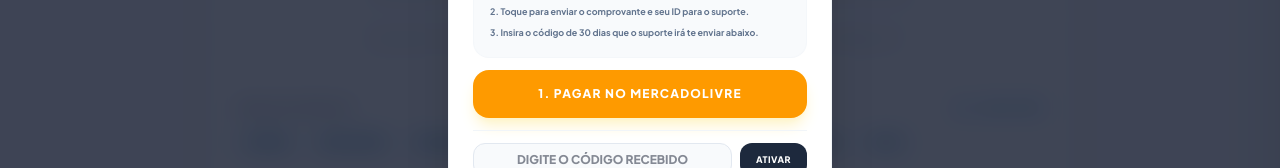
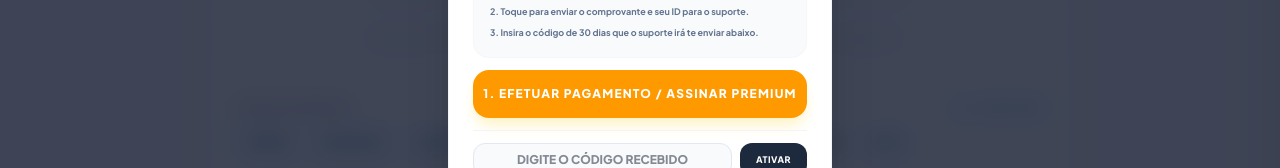
Before and after one commit to bjcarvalho007/GERADOR.PRO, a React (Vite) app: page / in a window 1280 px wide. Both pictures are taken after a click on the button "SEJA PREMIUM". Shown: the part 457-625 px from the top of the page. Built offline with nearby package versions, Linux system fonts and the light colour scheme.

Commit message:
refactor: update premium call-to-action text
Improve clarity of premium purchase messaging in the modal and PDF footer.

```diff
--- a/src/components/PremiumModal.tsx
+++ b/src/components/PremiumModal.tsx
@@ -119,7 +119,7 @@ export const PremiumModal: FC<PremiumModalProps> = ({
             rel="noopener noreferrer"
             className="block w-full py-4 bg-amber-500 hover:bg-amber-600 text-white rounded-2xl font-black text-xs uppercase tracking-widest shadow-lg shadow-amber-100 active:scale-95 transition-all text-center"
           >
-            1. PAGAR NO MERCADOLIVRE
+            1. EFETUAR PAGAMENTO / ASSINAR PREMIUM
           </a>
 
           <div className="pt-3 border-t border-slate-100">
--- a/src/components/QuotePDF.tsx
+++ b/src/components/QuotePDF.tsx
@@ -334,7 +334,7 @@ export const QuotePDF: FC<QuotePDFProps> = ({
       >
         {isPremium
           ? `GERADO POR: ${businessName.toUpperCase() || "GERADORPRO PREMIUM"}`
-          : "GERADO POR GERADORPRO FREE • ADQUIRA A VERSÃO PREMIUM NA GOOGLE AI STUDIO APP"}
+          : "GERADO POR GERADORPRO FREE • ADQUIRA A VERSÃO PREMIUM"}
       </div>
     </div>
   );
```
